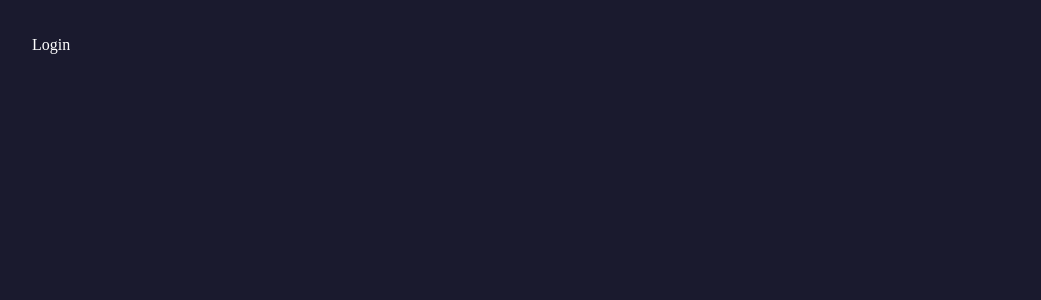
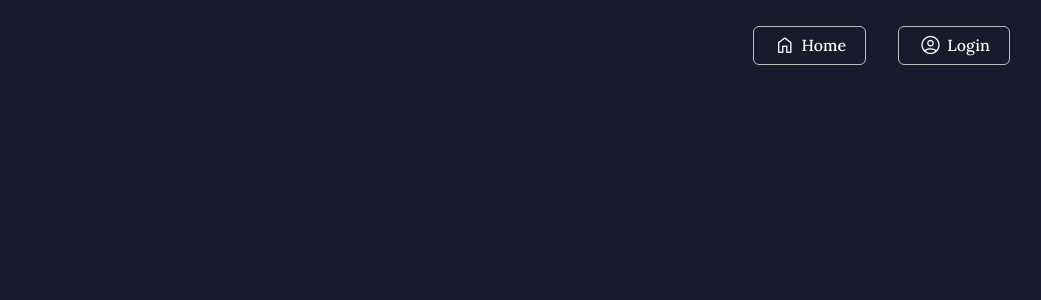
Before and after one commit to mateus-pa/barber-services-front-end, an Angular app: page / in a window 1280 px wide. Shown: the top 300 px of the page, without its empty margins (58-1099 px from the left). Built offline with nearby package versions, Linux system fonts and the light colour scheme.

Commit message:
feat: aprimora menu de navegação cabeçalho

```diff
--- a/src/app/componentes/cabecalho/cabecalho.css
+++ b/src/app/componentes/cabecalho/cabecalho.css
@@ -1,23 +1,37 @@
-header {
+.cabecalho {
   display: flex;
-  justify-content: space-between;
+  justify-content: flex-end;
   align-items: center;
-  padding: 20px 50px;
+  padding: 10px 20px;
 }
 
-nav ul {
+.menu_navegacao ul {
   list-style: none;
   display: flex;
-  gap: 30px;
+  gap: 2rem;
+  margin-right: 12rem;
 }
 
-nav a {
+.menu_navegacao a {
+  display: flex;
+  align-items: center;
+  justify-content: space-between;
   color: var(--cor-texto);
   text-decoration: none;
   font-weight: 500;
-  transition: color 0.3s;
+  border: 1px solid #c0c0c0;
+  border-radius: 6px;
+  box-shadow: 0 1px 2px rgba(0, 0, 0, 0.05);
+  cursor: pointer;
+  transition: color 0.3s ease;
+  padding: 0.4rem 1.2rem;
 }
 
-nav a:hover {
+.menu_navegacao a:hover {
   color: var(--cor-hover);
 }
+
+.material-symbols-outlined {
+  font-variation-settings: 'FILL' 0, 'wght' 300, 'GRAD' 0, 'opsz' 20;
+  margin-right: 0.3rem;
+}
--- a/src/app/componentes/cabecalho/cabecalho.html
+++ b/src/app/componentes/cabecalho/cabecalho.html
@@ -1,8 +1,17 @@
 <header class="cabecalho">
-  <nav>
+  <nav class="menu_navegacao">
     <ul>
       <li>
-        <a href="#">Login</a>
+        <a href="./index.html">
+          <span class="material-symbols-outlined">home</span>
+          Home
+        </a>
+      </li>
+      <li>
+        <a href="#">
+          <span class="material-symbols-outlined"> account_circle </span>
+          Login
+        </a>
       </li>
     </ul>
   </nav>
--- a/src/index.html
+++ b/src/index.html
@@ -1,11 +1,15 @@
-<!doctype html>
+<!DOCTYPE html>
 <html lang="en">
   <head>
-  <meta charset="utf-8">
+    <meta charset="utf-8" />
     <title>BarberServices</title>
-  <base href="/">
-  <meta name="viewport" content="width=device-width, initial-scale=1">
-  <link rel="icon" type="image/x-icon" href="favicon.ico">
+    <base href="/" />
+    <meta name="viewport" content="width=device-width, initial-scale=1" />
+    <link rel="icon" type="image/x-icon" href="favicon.ico" />
+    <link
+      rel="stylesheet"
+      href="https://fonts.googleapis.com/css2?family=Material+Symbols+Outlined:opsz,wght,FILL,GRAD@20..48,100..700,0..1,-50..200&icon_names=all"
+    />
   </head>
   <body>
     <app-root></app-root>
--- a/src/styles.css
+++ b/src/styles.css
@@ -1,12 +1,25 @@
+@import url('https://fonts.googleapis.com/css2?family=Lora:ital,wght@0,400..700;1,400..700&display=swap');
 :root {
   --cor-fundo: #1a1a2e;
   --cor-hover: #cccccc;
   --cor-texto: #ffffff;
+
+  --font-principal: 'Lora', serif;
 }
 
-body,
-html {
+body {
+  display: flex;
+  flex-direction: column;
+  min-height: 100vh;
+  font-size: 1rem;
+  font-weight: 400;
   margin: 0;
   padding: 0;
   background-color: var(--cor-fundo);
+  font-family: var(--font-principal);
 }
+
+main {
+  flex-grow: 1;
+  text-align: center;
+}
```
Lines whose indentation alone changed are shown as unchanged.
